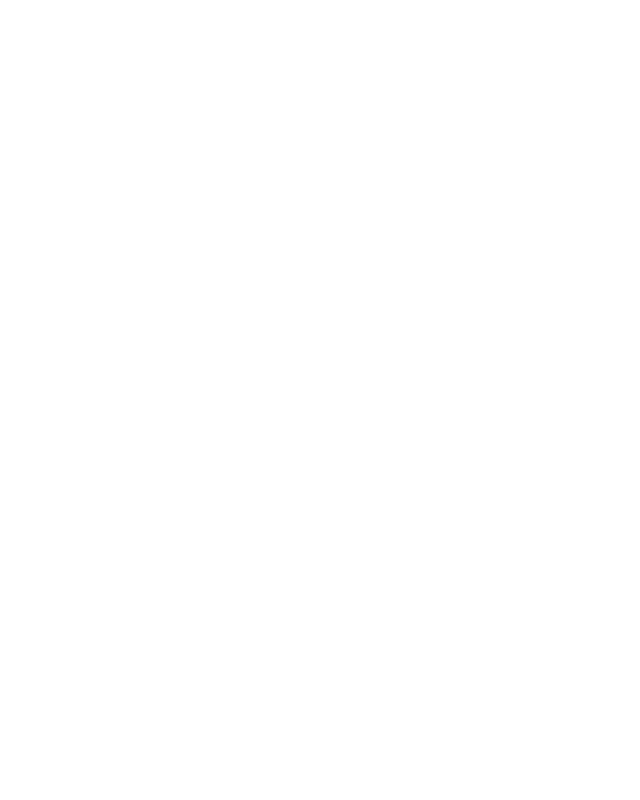
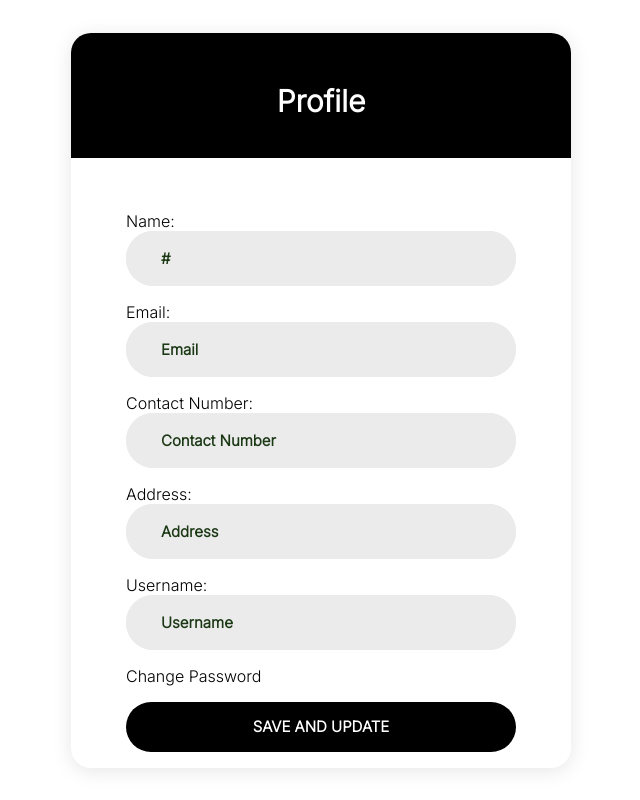
Before and after one commit to KanishkaGJ/FunkyPop_online-shopping-web-app, a React (Create React App) app in the folder frontend/: page /cusprofile in a window 1280 px wide. Before the commit this address had no page. Shown: the whole page, without its empty margins (319-959 px from the left). Built offline with nearby package versions, Linux system fonts and the light colour scheme.

Commit message:
create customer and seller profile pages

```diff
--- a/frontend/src/App.js
+++ b/frontend/src/App.js
@@ -6,6 +6,8 @@
 import Testpage from "./components/Testpage";
 import SellerLogin from "./components/SellerLogin";
 import SellerSignup from "./components/SellerSignup";
+import CustomerProfile from "./components/CustomerProfile";
+import SellerProfile from "./components/SellerProfile";
 
 function App() {
   return (
@@ -14,6 +16,8 @@
         <Route path="/login" element={<CustomerLogin/>}></Route>
         <Route path="/signup" element={<CustomerSignup/>}></Route>
         <Route path="/users" element={<Testpage/>}></Route>
+        <Route path="/cusprofile" element={<CustomerProfile/>}></Route>
+        <Route path="/selprofile" element={<SellerProfile/>}></Route>
 
         <Route path="/slogin" element={<SellerLogin/>}></Route>
         <Route path="/ssignup" element={<SellerSignup/>}></Route>
--- /dev/null
+++ b/frontend/src/components/CustomerProfile.js
@@ -0,0 +1,52 @@
+import React from 'react'
+import {Link} from 'react-router-dom';
+
+export default function CustomerProfile() {
+  return (
+    <div className="limiter">
+    <div className="container-login100">
+        <div className="wrap-login100">
+            <form className="login100-form validate-form p-l-55 p-r-55 p-t-178">
+                <span className="login100-form-title">
+                    Profile
+                </span>
+
+                Name:
+                <div className="wrap-input100 validate-input m-b-16" data-validate="Please enter username">
+                    <input className="input100" type="text" name="username" value="#"  />
+                    <span className="focus-input100"></span>
+                </div>
+
+                Email:
+                <div className="wrap-input100 validate-input m-b-16" data-validate = "Please enter password">
+                    <input className="input100" type="password" name="pass" placeholder="Email"/>
+                    <span className="focus-input100"></span>
+                </div>
+                Contact Number:
+                <div className="wrap-input100 validate-input m-b-16" data-validate = "Please enter password">
+                    <input className="input100" type="password" name="pass" placeholder="Contact Number"/>
+                    <span className="focus-input100"></span>
+                </div>
+                Address:
+                <div className="wrap-input100 validate-input m-b-16" data-validate = "Please enter password">
+                    <input className="input100" type="password" name="pass" placeholder="Address"/>
+                    <span className="focus-input100"></span>
+                </div>
+                Username:
+                <div className="wrap-input100 validate-input m-b-16" data-validate = "Please enter password">
+                    <input className="input100" type="password" name="pass" placeholder="Username"/>
+                    <span className="focus-input100"></span>
+                </div>
+
+                Change Password
+
+                    <button className="login100-form-btn m-b-16 m-t-16">
+                        Save and Update
+                    </button>
+
+            </form>
+        </div>
+    </div>
+</div>
+  )
+}
--- /dev/null
+++ b/frontend/src/components/SellerProfile.js
@@ -0,0 +1,41 @@
+import React from 'react'
+
+export default function SellerProfile() {
+  return (
+    <div className="limiter">
+    <div className="container-login100">
+        <div className="wrap-login100">
+            <form className="login100-form validate-form p-l-55 p-r-55 p-t-178">
+                <span className="login100-form-title">
+                    Profile
+                </span>
+
+                Name:
+                <div className="wrap-input100 validate-input m-b-16" data-validate="Please enter username">
+                    <input className="input100" type="text" name="username" value="#"  />
+                    <span className="focus-input100"></span>
+                </div>
+
+                Email:
+                <div className="wrap-input100 validate-input m-b-16" data-validate = "Please enter password">
+                    <input className="input100" type="password" name="pass" placeholder="Email"/>
+                    <span className="focus-input100"></span>
+                </div>
+                Username:
+                <div className="wrap-input100 validate-input m-b-16" data-validate = "Please enter password">
+                    <input className="input100" type="password" name="pass" placeholder="Username"/>
+                    <span className="focus-input100"></span>
+                </div>
+
+                Change Password
+
+                    <button className="login100-form-btn m-b-16 m-t-16">
+                        Save and Update
+                    </button>
+
+            </form>
+        </div>
+    </div>
+</div>
+  )
+}
```
